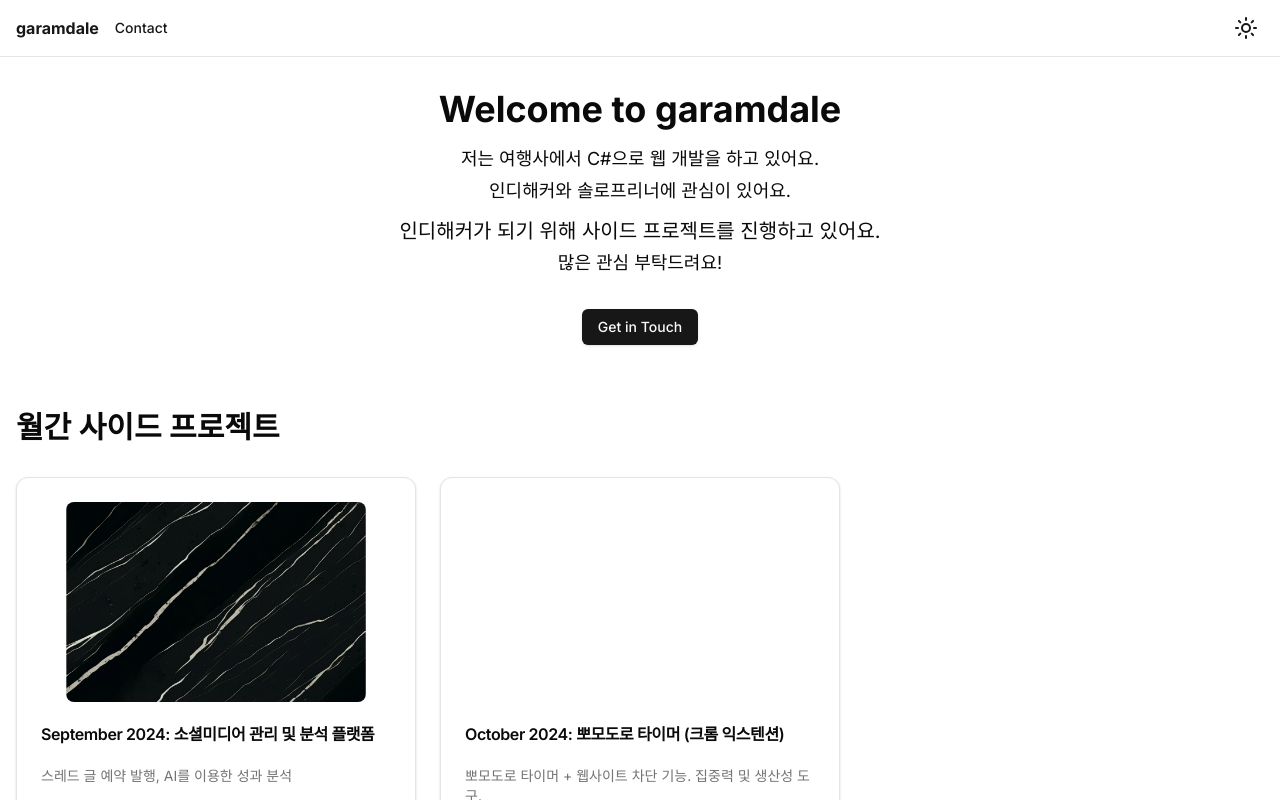
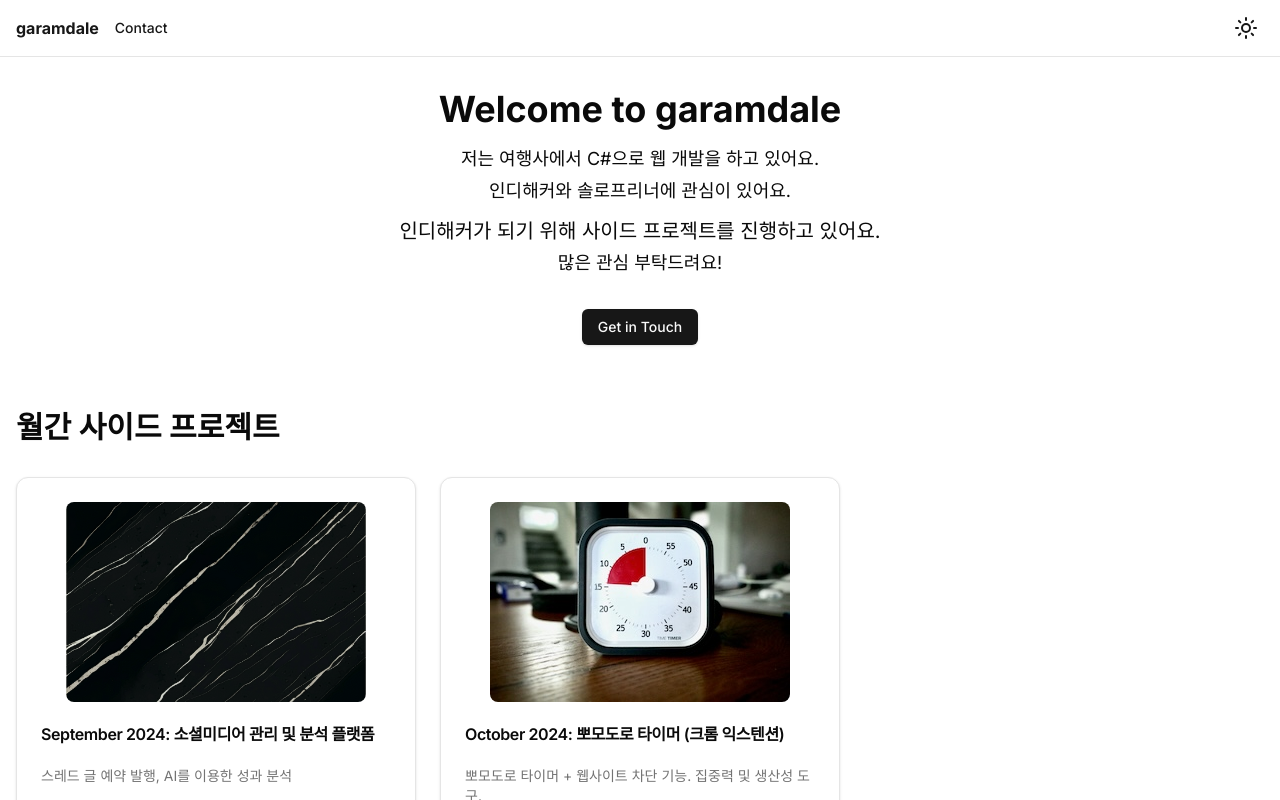
Before and after one commit to garamhoon/garamdale, a Next.js app: page / in a window 1280 px wide. Shown: the top 800 px of the page. Built offline with nearby package versions, Linux system fonts and the light colour scheme.

Commit message:
프로젝트 이미지 추가

```diff
--- a/src/data/projects.js
+++ b/src/data/projects.js
@@ -10,7 +10,7 @@ export const projects = [
     id: 2,
     title: '뽀모도로 타이머 (크롬 익스텐션)',
     description: '뽀모도로 타이머 + 웹사이트 차단 기능. 집중력 및 생산성 도구.',
-    image: null,
     project_date: new Date('2024-10-01'),
+    image: '/timer.jpg',
   },
 ];
```
Also changed, not shown: public/timer.jpg (added).
